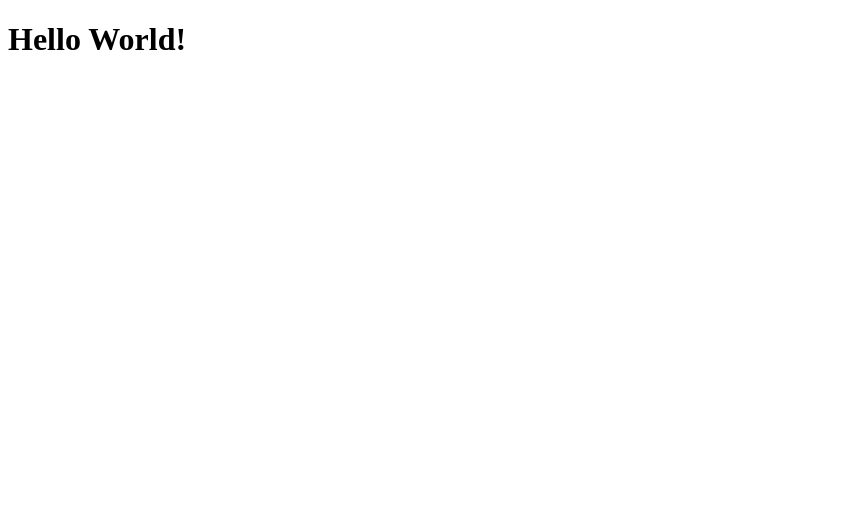
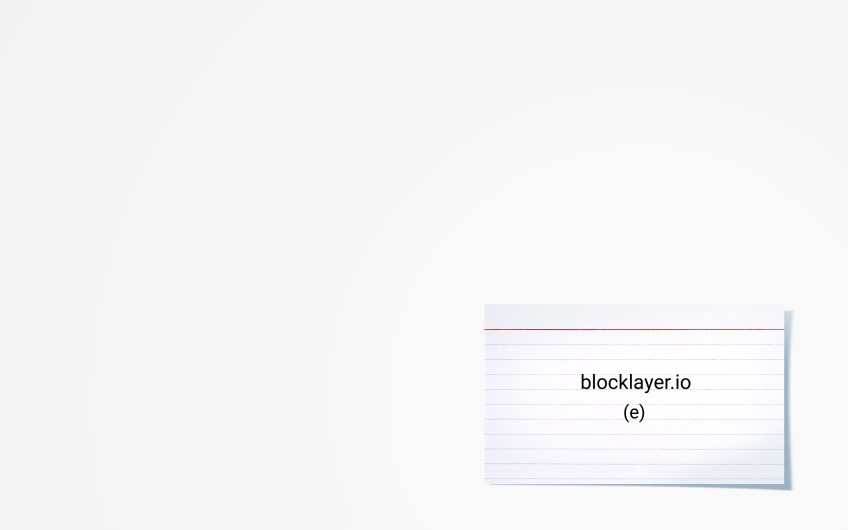
Before and after one commit to blocklayersite/blocklayersite.github.io, a plain HTML site: page index.html in a window 1280 px wide. Shown: the whole page, without its empty margins (0-848 px from the left). Drawn offline with Linux system fonts and the light colour scheme.

Commit message:
Initial website.

```diff
--- a/index.html
+++ b/index.html
@@ -1,3 +1,49 @@
 <!doctype html>
-<title>Hello World!</title>
-<h1>Hello World!</title>
+<meta name="viewport" content="width=device-width">
+<style>
+  html,
+  body {
+    margin: 0;
+    height: 100%;
+    width: 100%;
+    background: radial-gradient(circle, #fbfbfb, #f3f3f3);
+  }
+
+  .outer {
+    display: flex;
+    height: 100%;
+    width: 100%;
+  }
+
+  #inner {
+    margin: auto;
+    transition: opacity 2s;
+  }
+
+  .fadeout {
+    opacity: 0;
+  }
+</style>
+<script>
+  function loadForm() {
+    var redirect = "https://docs.google.com/forms/d/e/1FAIpQLSfxDXVpHQeEwc2s8GHbdwQIHat6NFyVRtCWWy_R1mKy5E19EA/viewform?usp=sf_link";
+
+    window.location = redirect;
+  }
+
+  function handleClick(e) {
+    document.getElementById('inner').classList.add('fadeout');
+    setTimeout(loadForm, 2000);
+    e.preventDefault();
+  }
+</script>
+
+<title>blocklayer.io</title>
+<div class="outer">
+  <div id="inner">
+    <a href="https://docs.google.com/forms/d/e/1FAIpQLSfxDXVpHQeEwc2s8GHbdwQIHat6NFyVRtCWWy_R1mKy5E19EA/viewform?usp=sf_link"
+      onclick="handleClick(event);">
+      <img src="3x5_card.png" alt="blocklayer.io" height="188" width="312">
+    </a>
+  </div>
+</div>
```
Also changed, not shown: 3x5_card.png (added), 1 other file.
